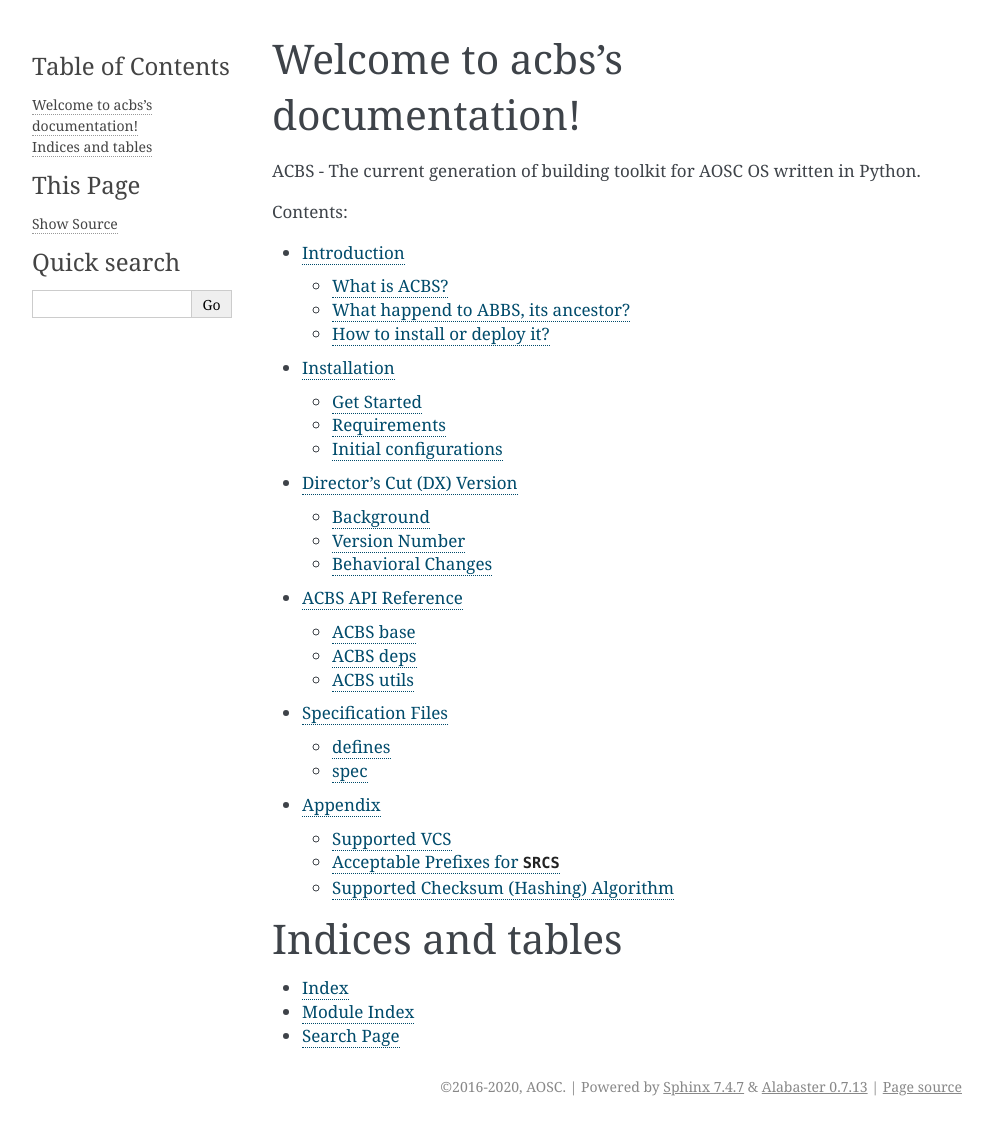
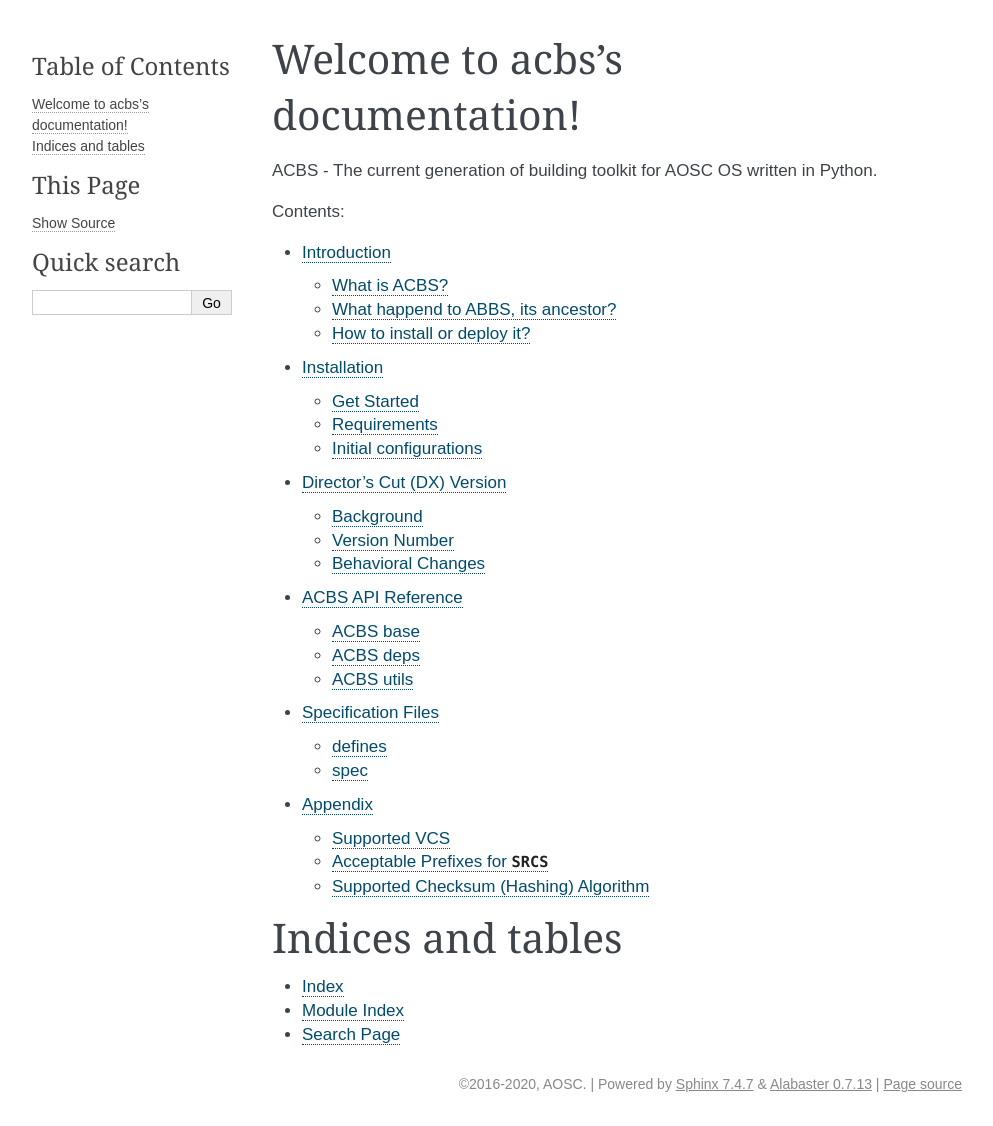
Before and after one commit to AOSC-Dev/acbs, a Sphinx documentation site: the page built from docs/source/index.rst, in a window 1280 px wide. Shown: the whole page, without its empty margins (148-1141 px from the left). Built offline with Sphinx 7.4.7, drawn with Linux system fonts in a browser that asks for light colours.

Commit message:
Kick out whaky fonts

```diff
--- a/docs/source/conf.py
+++ b/docs/source/conf.py
@@ -132,7 +132,10 @@ html_theme = 'alabaster'
 # further.  For a list of options available for each theme, see the
 # documentation.
 #
-# html_theme_options = {}
+html_theme_options = {
+    'font_family': 'sans-serif',
+    'head_font_family': 'Georgia, serif',
+}
 
 # Add any paths that contain custom themes here, relative to this directory.
 # html_theme_path = []
```
